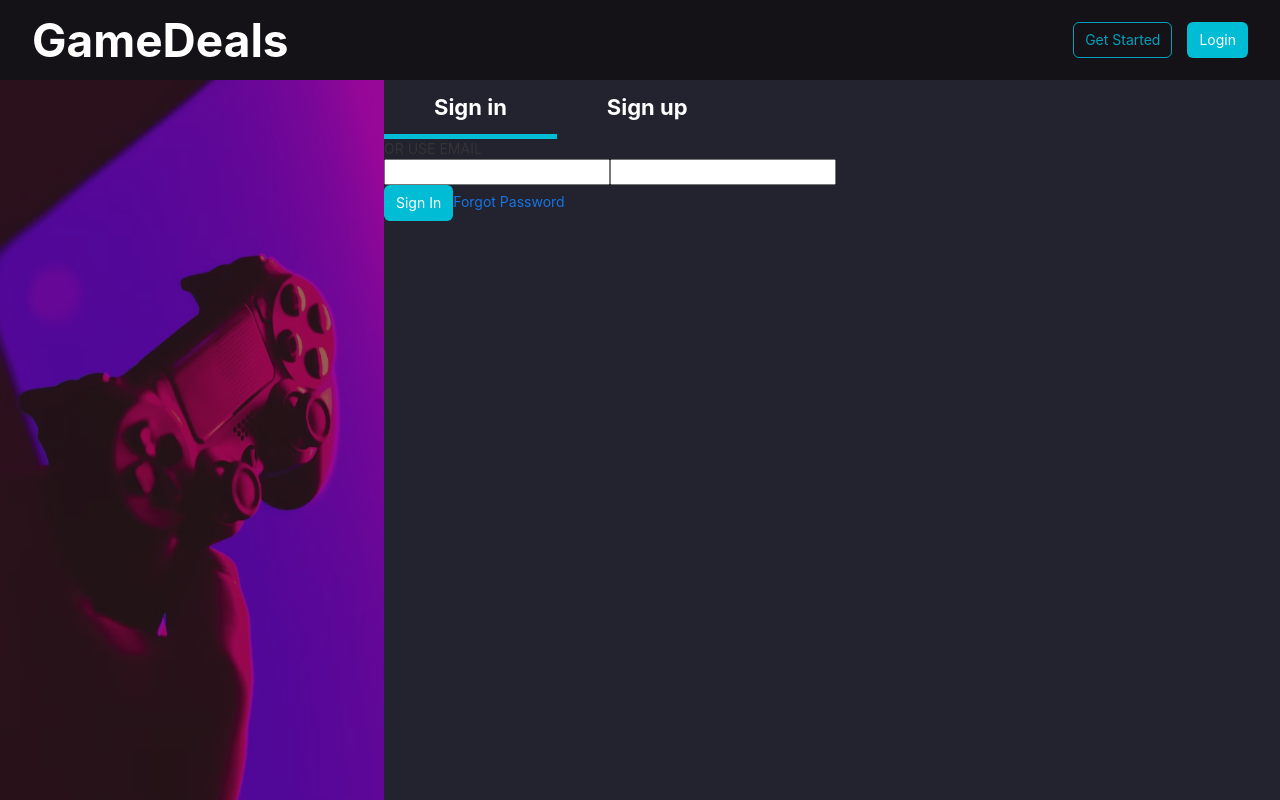
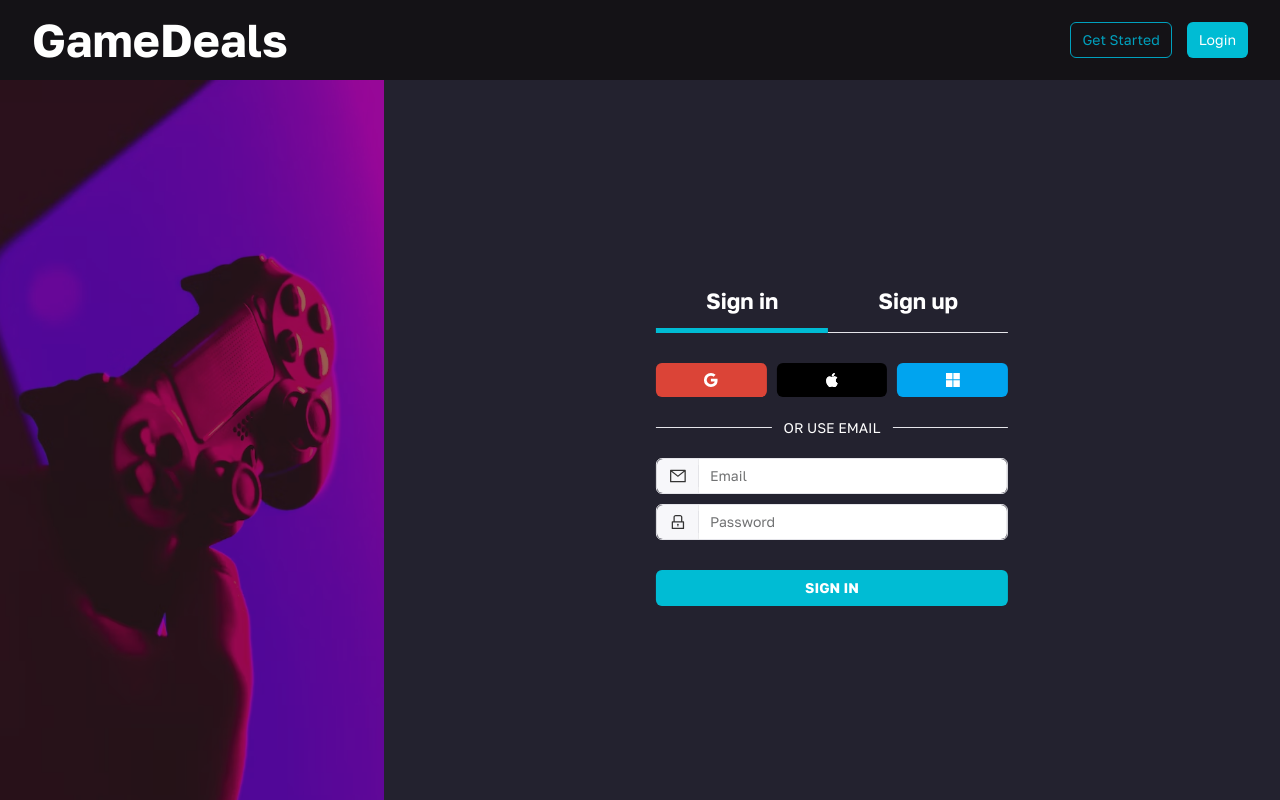
Before and after one commit to AlejandroV01/GameDeals-App, a React (Create React App) app: page /login in a window 1280 px wide. Built offline with nearby package versions, Linux system fonts and the light colour scheme.

Commit message:
Started firebase not finsihed

```diff
--- a/package.json
+++ b/package.json
@@ -12,7 +12,7 @@
     "react": "^18.2.0",
     "react-content-loader": "^6.2.0",
     "react-dom": "^18.2.0",
-    "react-icons": "^4.7.1",
+    "react-icons": "^4.8.0",
     "react-router-dom": "^6.4.5",
     "react-scripts": "5.0.1",
     "rsuite": "^5.23.1",
--- a/src/App.css
+++ b/src/App.css
@@ -1,6 +1,9 @@
+@import url('https://fonts.googleapis.com/css2?family=Golos+Text:wght@400;500;600;700;800;900&display=swap');
 * {
   margin: 0;
   box-sizing: border-box;
+  font-family: 'Golos Text', sans-serif;
+
 }
 body {
   background-color: #23222f;
--- a/src/components/Header/Header.jsx
+++ b/src/components/Header/Header.jsx
@@ -7,22 +7,24 @@
         <div className={styles.content}>
             <div className={styles.container}>
                 <h1>
-          <a href='/'>GameDeals</a>
+                    <a href="/">GameDeals</a>
                 </h1>
 
                 <div className={styles.buttons}>
-          <Stack direction='row' spacing={15}>
-            <Button as={Link} to='/login' color='cyan' appearance='ghost'>
+                    <Stack direction="row" spacing={15}>
+                        <Button
+                            as={Link}
+                            to="/login"
+                            color="cyan"
+                            appearance="ghost"
+                        >
                             Get Started
                         </Button>
                         <Button
                             as={Link}
-              to='/login'
-              color='cyan'
-              appearance='primary'
-              onClick={() => {
-                alert('Feature Coming Soon!')
-              }}
+                            to="/login"
+                            color="cyan"
+                            appearance="primary"
                         >
                             Login
                         </Button>
--- a/src/config/firebase-config.js
+++ b/src/config/firebase-config.js
@@ -1,6 +1,7 @@
 // Import the functions you need from the SDKs you need
 import { getAnalytics } from 'firebase/analytics'
 import { initializeApp } from 'firebase/app'
+import { getAuth } from 'firebase/auth'
 // TODO: Add SDKs for Firebase products that you want to use
 // https://firebase.google.com/docs/web/setup#available-libraries
 
@@ -19,3 +20,4 @@
 // Initialize Firebase
 const app = initializeApp(firebaseConfig)
 const analytics = getAnalytics(app)
+export const auth = getAuth(app)
--- a/src/pages/Login/Login.jsx
+++ b/src/pages/Login/Login.jsx
@@ -1,10 +1,18 @@
+import firebase from 'firebase/compat/app'
+import 'firebase/compat/auth'
 import React, { useState } from 'react'
-import { Button } from 'rsuite'
+import { BsApple, BsGoogle, BsMicrosoft } from 'react-icons/bs'
+import { Button, Divider, IconButton, Stack } from 'rsuite'
 import SignIn from './components/SignIn'
 import SignUp from './components/SignUp'
 import styles from './Login.module.css'
-
 const Login = () => {
+    const loginWithGoogle = () => {
+        firebase
+            .auth()
+            .signInWithPopup(new firebase.auth.GoogleAuthProvider())
+            .then((userCred) => console.log(userCred))
+    }
     const [isSignIn, setIsSignIn] = useState(true)
     return (
         <div className={styles.container}>
@@ -12,15 +20,47 @@
                 <div className={styles.overlay}></div>
             </div>
             <div className={styles.rightContainer}>
+                <div className={styles.wholeLoginContainer}>
                     <div className={styles.tabSwitch}>
-          <div className={`${styles.signTabs} ${isSignIn && styles.activeTab}`}>
+                        <div
+                            className={`${styles.signTabs} ${
+                                isSignIn ? styles.activeTab : styles.unActiveTab
+                            }`}
+                            onClick={() => setIsSignIn(true)}
+                        >
                             <h4>Sign in</h4>
                         </div>
-          <div className={`${styles.signTabs} ${!isSignIn && styles.activeTab}`}>
+                        <div
+                            className={`${styles.signTabs} ${
+                                !isSignIn
+                                    ? styles.activeTab
+                                    : styles.unActiveTab
+                            }`}
+                            onClick={() => setIsSignIn(false)}
+                        >
                             <h4>Sign up</h4>
                         </div>
                     </div>
-        <div className={styles.loginContainer}>{isSignIn ? <SignIn /> : <SignUp />}</div>
+                    <div className={styles.providerLogins}>
+                        <IconButton
+                            icon={<BsGoogle />}
+                            className={`${styles.brandButtons} ${styles.google}`}
+                            onClick={loginWithGoogle}
+                        />
+                        <IconButton
+                            icon={<BsApple />}
+                            className={`${styles.brandButtons} ${styles.apple}`}
+                        />
+                        <IconButton
+                            icon={<BsMicrosoft />}
+                            className={`${styles.brandButtons} ${styles.microsoft}`}
+                        />
+                    </div>
+                    <Divider style={{ color: 'white' }}>OR USE EMAIL</Divider>
+                    <div className={styles.loginContainer}>
+                        {isSignIn ? <SignIn /> : <SignUp />}
+                    </div>
+                </div>
             </div>
         </div>
     )
--- a/src/pages/Login/Login.module.css
+++ b/src/pages/Login/Login.module.css
@@ -20,10 +20,12 @@
   background-color: #14121670;
 }
 .rightContainer {
+  position: relative;
   width: 70%;
 }
 
 .signTabs {
+  cursor: pointer;
   color: white;
   width: fit-content;
   padding: 10px 50px;
@@ -32,6 +34,51 @@
 .activeTab {
   border-bottom: 5px #00bcd4 solid;
 }
+.unActiveTab {
+  border-bottom: 1px #e5e5ea solid;
+}
 .tabSwitch {
   display: flex;
+  margin-bottom: 30px;
 }
+
+.wholeLoginContainer {
+  position: absolute;
+  top: 50%;
+  left: 50%;
+  transform: translate(-50%, -50%);
+}
+
+.providerLogins {
+  display: flex;
+  width: 100%;
+  gap: 10px;
+}
+.brandButtons {
+  width: 100%;
+  color: white;
+}
+
+.google {
+  background-color: #db4437;
+}
+
+.apple {
+  background-color: black;
+}
+
+.microsoft {
+  background-color: #00a4ef;
+}
+
+.inputContainer{
+    display: flex;
+    flex-direction: column;
+    gap: 10px;
+}
+
+.actionButton{
+    width: 100%;
+    margin-top: 20px;
+    font-weight: bold;
+}
--- a/src/pages/Login/components/SignIn.jsx
+++ b/src/pages/Login/components/SignIn.jsx
@@ -1,21 +1,39 @@
 import React from 'react'
-import { Button } from 'rsuite'
+import { AiOutlineLock, AiOutlineMail } from 'react-icons/ai'
+import { Button, Input, InputGroup } from 'rsuite'
 import styles from '../Login.module.css'
 const SignIn = () => {
-  return (
-    <div className={styles.signInContainer}>
-      <div className={styles.providerLogins}></div>
-      <p>OR USE EMAIL</p>
-      <div className={styles.inputContainer}>
-        <input type='text' />
-        <input type='text' />
-      </div>
-      <Button color='cyan' appearance='primary'>
-        Sign In
-      </Button>
-      <a href='https://google.com'>Forgot Password</a>
-    </div>
-  )
+    const handleSignIn = (e) => {
+        e.preventDefault()
+    }
+    return (
+        <div className={styles.signInContainer}>
+            <form className={styles.inputContainer} onSubmit={handleSignIn}>
+                <InputGroup style={styles}>
+                    <InputGroup.Addon>
+                        <AiOutlineMail size={18} />
+                    </InputGroup.Addon>
+                    <Input placeholder='Email' type='email' required />
+                </InputGroup>
+                <InputGroup style={styles}>
+                    <InputGroup.Addon>
+                        <AiOutlineLock size={18} />
+                    </InputGroup.Addon>
+                    <Input placeholder='Password' type='password' required />
+                </InputGroup>
+                <Button
+                    color='cyan'
+                    appearance='primary'
+                    className={styles.actionButton}
+                    type='submit'
+                >
+                    SIGN IN
+                </Button>
+            </form>
+
+            {/* <a href='https://google.com'>Forgot Password</a> */}
+        </div>
+    )
 }
 
 export default SignIn
--- a/src/pages/Login/components/SignUp.jsx
+++ b/src/pages/Login/components/SignUp.jsx
@@ -1,21 +1,46 @@
 import React from 'react'
-import { Button } from 'rsuite'
+import { AiOutlineLock, AiOutlineMail, AiOutlineUser } from 'react-icons/ai'
+import { Button, Input, InputGroup } from 'rsuite'
 import styles from '../Login.module.css'
 const SignUp = () => {
-  return (
-    <div className={styles.signUpContainer}>
-      <div className={styles.providerLogins}></div>
-      <p>OR USE EMAIL</p>
-      <div className={styles.inputContainer}>
-        <input type='text' />
-        <input type='text' />
-      </div>
-      <Button color='cyan' appearance='primary'>
-        Sign Up
-      </Button>
-      <a href='https://google.com'>Forgot Password</a>
-    </div>
-  )
+    const handleSignUp = (e) => {
+        e.preventDefault()
+    }
+
+    return (
+        <div className={styles.signInContainer}>
+            <form className={styles.inputContainer} onSubmit={handleSignUp}>
+                <InputGroup style={styles}>
+                    <InputGroup.Addon>
+                        <AiOutlineMail size={18} />
+                    </InputGroup.Addon>
+                    <Input placeholder='Email' type='email' required />
+                </InputGroup>
+                <InputGroup style={styles}>
+                    <InputGroup.Addon>
+                        <AiOutlineUser size={18} />
+                    </InputGroup.Addon>
+                    <Input placeholder='Name' required />
+                </InputGroup>
+                <InputGroup style={styles}>
+                    <InputGroup.Addon>
+                        <AiOutlineLock size={18} />
+                    </InputGroup.Addon>
+                    <Input placeholder='Password' type='password' required />
+                </InputGroup>
+                <Button
+                    color='cyan'
+                    appearance='primary'
+                    className={styles.actionButton}
+                    type='submit'
+                >
+                    SIGN UP
+                </Button>
+            </form>
+
+            {/* <a href='https://google.com'>Forgot Password</a> */}
+        </div>
+    )
 }
 
 export default SignUp
```
Also changed, not shown: 2 other files (tests, documents, lock files or other folders). Lines whose indentation alone changed are shown as unchanged.
